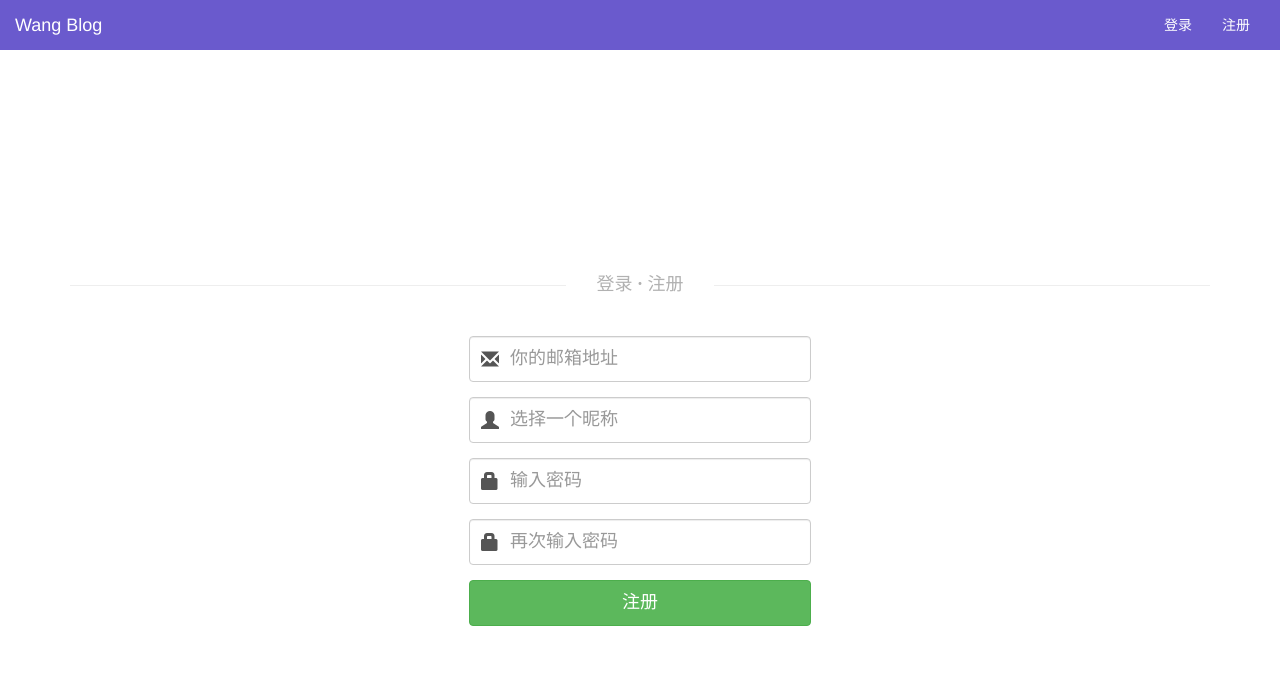
After one commit to ZiQiangWang/wang_blog, a Django app: template templates/sign_up.html in a window 1280 px wide. The commit adds this page. Shown: the top 675 px of the page. Run offline with Django 3.2, Linux system fonts and the light colour scheme; the template is opened without the code that fills it, so the values that code supplies are empty; some libraries are stand-ins or nearby versions.

Commit message:
增加了注册、登录、登出功能

```diff
--- a/blog/urls.py
+++ b/blog/urls.py
@@ -9,4 +9,8 @@ from blog import views
 
 urlpatterns=[
     url(r'^writer/$', views.writer, name='writer'),
+    url(r'^save_article/$', views.save_article, name='save_article'),
+    url(r'^sign_in/$', views.sign_in, name='sign_in'),
+    url(r'^sign_out/$', views.sign_out, name='sign_out'),
+    url(r'^sign_up/$', views.sign_up, name='sign_up'),
 ]
--- a/static/css/blog.css
+++ b/static/css/blog.css
@@ -10,3 +10,7 @@
 .navbar-header > a {
     color: #fff !important;
 }
+
+.noradius {
+    border-radius: 0;
+}
--- /dev/null
+++ b/static/css/login-page.css
@@ -0,0 +1,121 @@
+.center-block {
+    float: none;
+    margin-left: auto;
+    margin-right: auto;
+}
+
+.input-group .icon-addon .form-control {
+    border-radius: 0;
+}
+
+.icon-addon {
+    position: relative;
+    color: #555;
+    display: block;
+}
+
+.icon-addon:after,
+.icon-addon:before {
+    display: table;
+    content: " ";
+}
+
+.icon-addon:after {
+    clear: both;
+}
+
+.icon-addon.addon-md .glyphicon,
+.icon-addon .glyphicon,
+.icon-addon.addon-md .fa,
+.icon-addon .fa {
+    position: absolute;
+    z-index: 2;
+    left: 10px;
+    font-size: 14px;
+    width: 20px;
+    margin-left: -2.5px;
+    text-align: center;
+    padding: 10px 0;
+    top: 1px
+}
+
+.icon-addon.addon-lg .form-control {
+    line-height: 1.33;
+    height: 46px;
+    font-size: 18px;
+    padding: 10px 16px 10px 40px;
+}
+
+.icon-addon.addon-sm .form-control {
+    height: 30px;
+    padding: 5px 10px 5px 28px;
+    font-size: 12px;
+    line-height: 1.5;
+}
+
+.icon-addon.addon-lg .fa,
+.icon-addon.addon-lg .glyphicon {
+    font-size: 18px;
+    margin-left: 0;
+    left: 11px;
+    top: 4px;
+}
+
+.icon-addon.addon-md .form-control,
+.icon-addon .form-control {
+    padding-left: 30px;
+    float: left;
+    font-weight: normal;
+}
+
+.icon-addon.addon-sm .fa,
+.icon-addon.addon-sm .glyphicon {
+    margin-left: 0;
+    font-size: 12px;
+    left: 5px;
+    top: -1px
+}
+
+.icon-addon .form-control:focus + .glyphicon,
+.icon-addon:hover .glyphicon,
+.icon-addon .form-control:focus + .fa,
+.icon-addon:hover .fa {
+    color: #2580DB;
+}
+
+.sm-width {
+    width: 30%;
+}
+
+.btn-submit-lg {
+    height: 46px;
+    font-size: 18px;
+}
+
+
+.login-page {
+    padding: 125px 0 50px;
+    text-align: center;
+}
+.login-page .title {
+    margin: 70px auto 50px;
+    border-bottom: 1px solid #eeeeee;
+    color: #b1b1b1;
+    font-family: '黑体';
+}
+.login-page .title span {
+    position: relative;
+    top: 10px;
+    padding: 0 30px;
+    background: white;
+}
+
+.login-page .title span .active {
+    color: #555555
+}
+
+.login-page .title span a:link,
+.login-page .title span a:visited{
+    color: #b1b1b1;
+    text-decoration:none;  /*超链接无下划线*/
+}
--- a/templates/base.html
+++ b/templates/base.html
@@ -28,10 +28,13 @@
             <!-- Collect the nav links, forms, and other content for toggling -->
             <div class="collapse navbar-collapse" id="navbar-collapse-header">
                 <ul class="nav navbar-nav navbar-right">
-                    <li><a href="#">写文章</a></li>
-                    <li><a href="#">登出</a></li>
-                    <li><a href="#">登录</a></li>
-                    <li><a href="#">注册</a></li>
+                    {% if user.is_authenticated %}
+                        <li><a href="{% url 'writer' %}">写文章</a></li>
+                        <li><a href="{% url 'sign_out' %}">登出</a></li>
+                    {% else %}
+                        <li><a href="{% url 'sign_in' %}">登录</a></li>
+                        <li><a href="{% url 'sign_up' %}">注册</a></li>
+                    {% endif %}
                 </ul>
             </div>
         </div>
@@ -42,6 +45,7 @@
     {% endblock %}
 
     <script src="{% static "js/jquery.js" %}"></script>
+    <script src="{% static "js/js.cookie.js" %}"></script>
     <script src="{% static "bootstrap/js/bootstrap.min.js" %}"></script>
     <script src="{% static "summernote/summernote.min.js" %}"></script>
     {% block script %} {% endblock %}
--- /dev/null
+++ b/templates/sign_up.html
@@ -0,0 +1,51 @@
+{% extends 'base.html' %}
+
+{% load static %}
+
+{% block head %}
+    <link href="{% static "css/login-page.css" %}" rel="stylesheet" >
+{% endblock %}
+{% block body %}
+    <div class="container">
+        <div class="login-page">
+            <h4 class="title">
+                <span>
+                    <a href="{% url 'sign_in' %}">登录</a>
+                    <b>·</b>
+                    <a href="{% url 'sign_up' %}" class="active">注册</a>
+                </span>
+            </h4>
+            <form method="post" class="sm-width center-block" action="{% url 'sign_up' %}">
+                {% csrf_token %}
+                <div class="form-group">
+                    <div class="icon-addon addon-lg">
+                        <input type="text" placeholder="你的邮箱地址" class="form-control" name="email">
+                        <label for="email" class="glyphicon glyphicon-envelope" rel="tooltip" title="email"></label>
+                    </div>
+                </div>
+                <div class="form-group">
+                    <div class="icon-addon addon-lg">
+                        <input type="text" placeholder="选择一个昵称" class="form-control" name="username">
+                        <label class="glyphicon glyphicon-user"></label>
+                    </div>
+                </div>
+                <div class="form-group">
+                    <div class="icon-addon addon-lg">
+                        <input type="text" placeholder="输入密码" class="form-control" name="password">
+                        <label class="glyphicon glyphicon-lock"></label>
+                    </div>
+                </div>
+
+                <div class="form-group">
+                    <div class="icon-addon addon-lg">
+                        <input type="text" placeholder="再次输入密码" class="form-control" name="password-confirm">
+                        <label for="password-confirm" class="glyphicon glyphicon-lock" rel="tooltip" title="password-confirm"></label>
+                    </div>
+                </div>
+
+                <input type="submit" class="btn btn-success btn-submit-lg" style="width:100%" value="注册">
+            </form>
+        </div>
+    </div>
+
+{% endblock %}
--- a/templates/writer.html
+++ b/templates/writer.html
@@ -61,7 +61,7 @@
         </div>
         <div class="col-xs-7 nopadding">
             <div>
-                <input type="text" class="title" value="无标题文章" name="title">
+                <input id="title" type="text" class="title" value="无标题文章" name="title">
             </div>
             <div id="summernote" class="noradus nopadding"></div>
         </div>
```
Also changed, not shown: blog/db_utils.py (added, +30 -0 lines), blog/views.py (+75 -1 lines), static/js/js.cookie.js (added, +156 -0 lines), static/js/writer.js (+29 -3 lines), templates/sign_in.html (added, +38 -0 lines), db.sqlite3.
